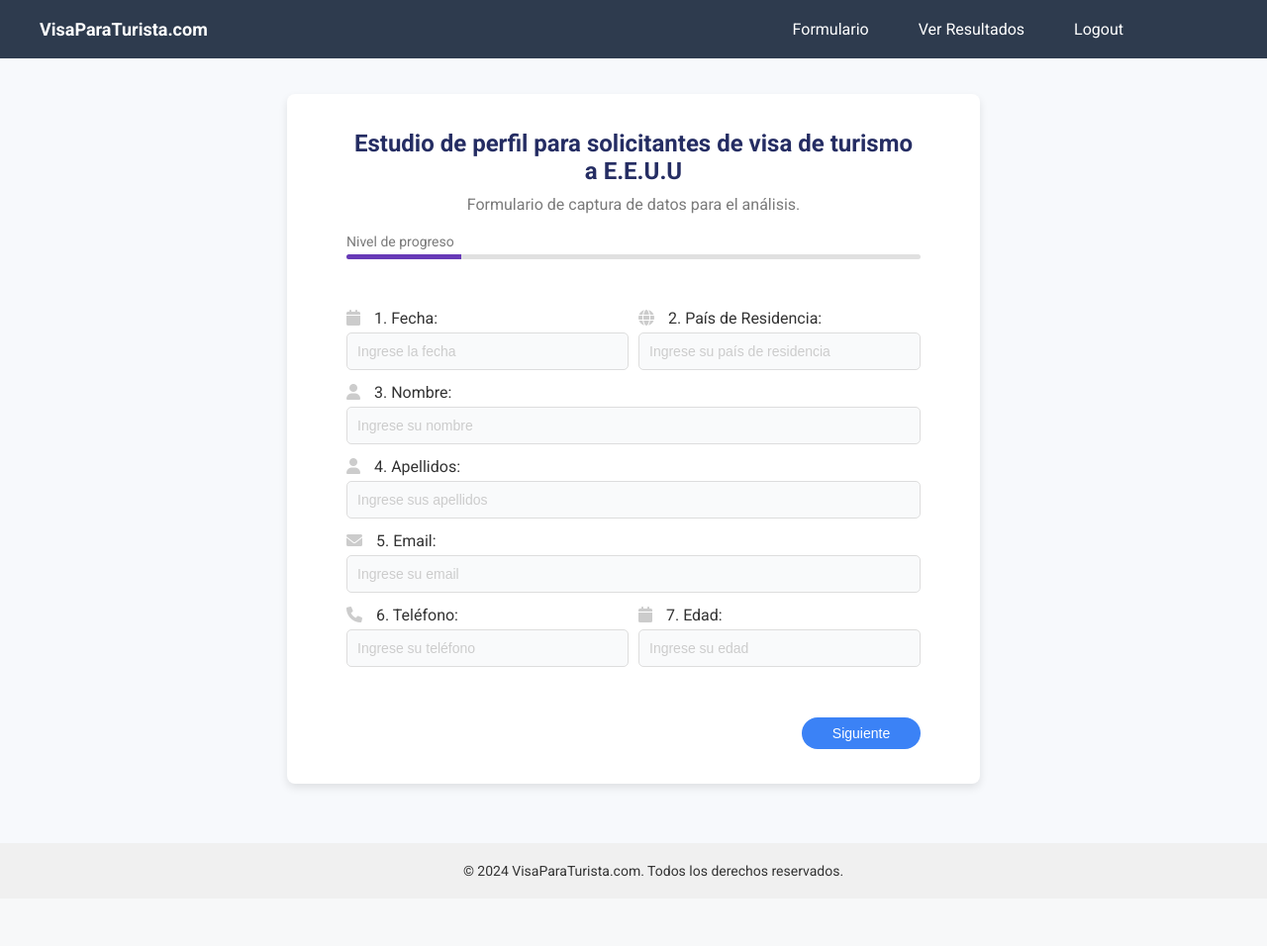
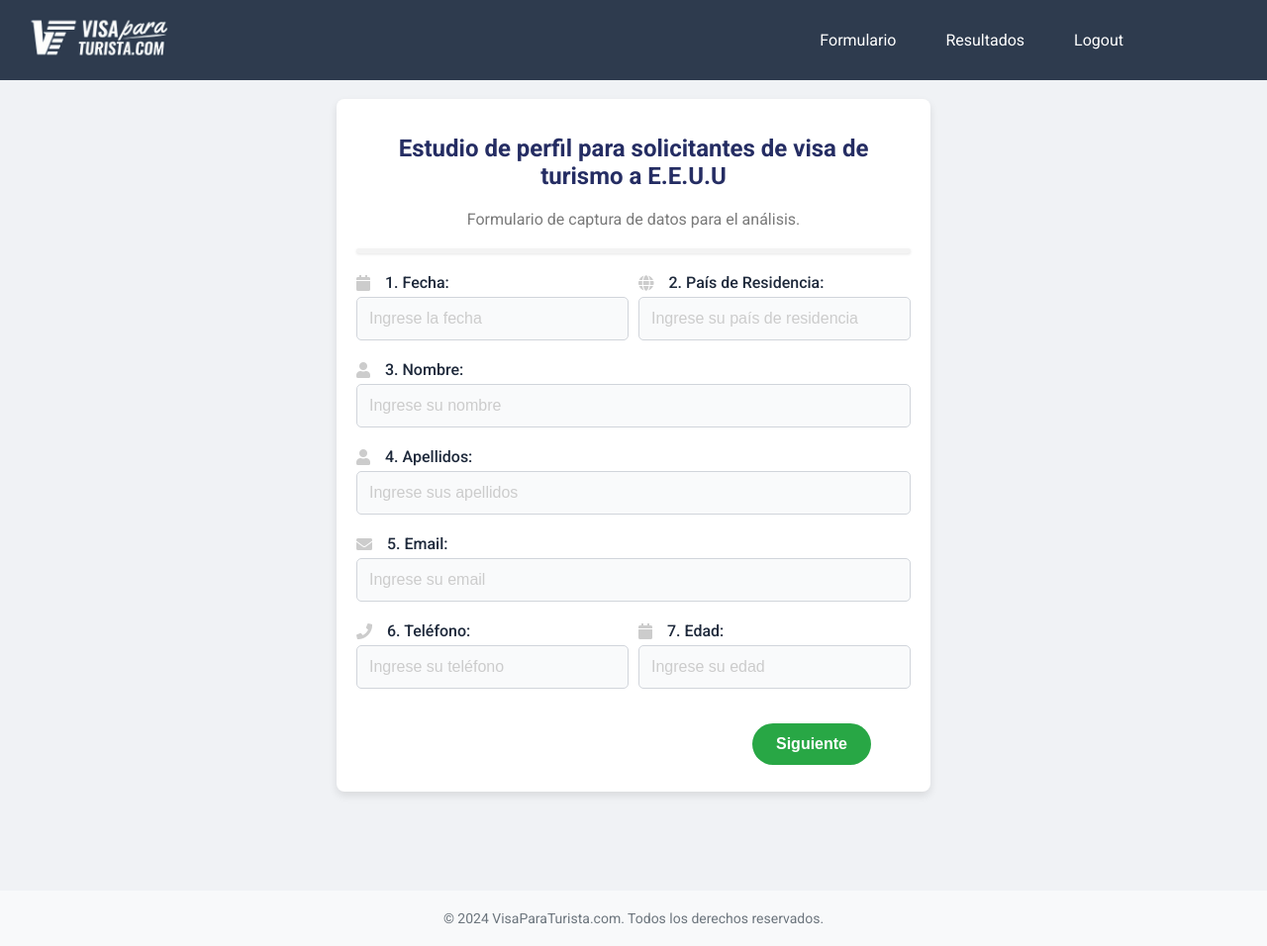
Before and after one commit to LizethVictoria20/visaparaturistas, a Flask app: page /form in a window 1280 px wide. Shown: the whole page at 99% size. Before the commit the page ends 886 px from the top, so only its background shows below. Run offline with Flask 3, Linux system fonts and the light colour scheme; a user stored in the database is signed in; some libraries are stand-ins or nearby versions.

Commit message:
✨ Cambiando estilos y generando layout

```diff
--- a/static/estilos.css
+++ b/static/estilos.css
@@ -634,53 +634,6 @@
     font-size: 14px;
 }
 
-/* Estilos para la barra superior y el menú */
-.topbar {
-    display: flex;
-    justify-content: space-between;
-    align-items: center;
-    background-color: #2e3b4e;
-    color: #fff;
-    padding: 10px 20px;
-    position: fixed;
-    width: 100%;
-    top: 0;
-    z-index: 1000;
-}
-
-.topbar .logo {
-    font-size: 18px;
-    font-weight: bold;
-    margin-left: 20px;
-}
-
-.topbar-menu {
-    display: flex;
-    align-items: center;
-    margin-right: 20px; /* Aquí puedes ajustar la distancia a la margen derecha */
-}
-
-/* Añadir esta clase para ajustar la distancia a la margen derecha */
-.menu-adjustable {
-    margin-right: 140px; /* Ajusta este valor según tus necesidades */
-}
-
-.topbar-menu a {
-    color: #fff;
-    margin: 0 10px;
-    text-decoration: none;
-    padding: 10px 15px;
-    border-radius: 5px;
-    transition: background-color 0.3s ease;
-}
-
-.topbar-menu a:hover {
-    background-color: #3b82f6;
-}
-
-.topbar-menu a.active {
-    font-weight: bold;
-}
 
 /* Eliminar sombreado en los checkboxes */
 input[type="checkbox"]:focus {
@@ -815,18 +768,18 @@
     border-radius: 5px;
     overflow: hidden;
     margin: 20px 0;
-    height: 10px; /* Puedes ajustar la altura según tu preferencia */
+    height: 5px; /* Puedes ajustar la altura según tu preferencia */
     box-shadow: 0 1px 3px rgba(0, 0, 0, 0.1);
     position: relative;
     width: 100%;
 }
 
-.progress-bar {
+/* .progress-bar {
     height: 100%;
     background-color: #007bff;
     width: 0%;
     transition: width 0.4s ease;
-}
+} */
 
 .progress-label {
     position: absolute;
--- a/templates/base.html
+++ b/templates/base.html
@@ -9,30 +9,44 @@
 </head>
 <body>
     <nav class="navbar">
-        <div class="menu">
-            <a href="/" class="menu-link">Formulario</a>
-            <a href="/results" class="menu-link">Ver Resultados</a>
+      <div class="topbar">
+
+        <a href="/"> <img src="../static/images/navbar.png" alt="Logo visa par turistas" class="logo-topbar"></a>
+         <div class="topbar-menu menu-adjustable">
+             <a href="/" class="{% if request.path == '/' %}active{% endif %}">Formulario</a>
+             <a href="/results" class="{% if request.path == '/results' %}active{% endif %}">Resultados</a>
              {% if current_user.is_authenticated %}
-                <a href="{{ url_for('logout') }}" class="menu-link"><i class="fas fa-sign-out-alt"></i> Logout</a>
+                 <a href="{{ url_for('logout') }}" class="{% if request.path == url_for('logout') %}active{% endif %}">Logout</a>
              {% else %}
-                <a href="{{ url_for('login') }}" class="menu-link"><i class="fas fa-sign-in-alt"></i> Login</a>
+                 <a href="{{ url_for('login') }}" class="{% if request.path == url_for('login') %}active{% endif %}">Login</a>
              {% endif %}
-        </div>
-    </nav>
-    <div class="container">
              {% with messages = get_flashed_messages(with_categories=true) %}
              {% if messages %}
                  <ul class="flashes">
                      {% for category, message in messages %}
-              <li class="{{ category }}">{{ message }}</li>
+                         <li class="flash {{ category }}">{{ message }}</li>
                      {% endfor %}
                  </ul>
              {% endif %}
              {% endwith %}
+         </div>
+     </div>
+    </nav>
 
+    <!-- Bloque para el contenido específico de cada vista -->
+    <div>
       {% block content %}
         {% endblock %}
     </div>
+    <div>
+      {% block form %}
+      {% endblock %}
+    </div>
+    <footer>
+      {% block footer %}
+      <!-- Contenido del pie de página -->
+      {% endblock %}
+    </footer>
     <script src="{{ url_for('static', filename='scripts.js') }}"></script>
 </body>
 </html>
--- a/templates/form.html
+++ b/templates/form.html
@@ -45,10 +45,8 @@
             z-index: 1000;
         }
 
-        .topbar .logo {
-            font-size: 18px;
-            font-weight: bold;
-            margin-left: 20px;
+        .logo-topbar {
+          width: 10rem;
         }
 
         .topbar-menu {
@@ -76,15 +74,15 @@
 
         /* Contenedor principal */
         .container {
-            max-width: var(--container-width);
+            max-width: 700px;
             background: white;
             border-radius: 8px;
             box-shadow: 0 4px 8px rgba(0, 0, 0, 0.1);
-            padding: 20px var(--container-padding-sides);
+            padding: 60px;
             margin: var(--container-margin-top) auto var(--container-margin-bottom) auto;
             box-sizing: border-box;
             overflow: hidden;
-            min-height: var(--container-height);
+            height: 700px;;
             position: relative;
         }
 
@@ -108,15 +106,9 @@
             margin-bottom: var(--progress-form-spacing);
         }
 
-        .progress-label {
-            text-align: left;
-            color: #7a7a7a;
-            font-size: 14px;
-            margin-bottom: 5px;
-        }
 
         .progress-bar {
-            background-color: #e0e0e0;
+            background-color: #673ab7;
             border-radius: 5px;
             height: 5px;
             overflow: hidden;
@@ -215,6 +207,8 @@
             cursor: pointer;
             font-size: 14px;
             transition: background-color 0.3s, box-shadow 0.3s;
+            position: relative;
+            top: 8px;
         }
 
         .submit-button-prev, .submit-button-next {
@@ -391,42 +385,25 @@
         }
     </style>
 
-    <div class="topbar">
-        <div class="logo">VisaParaTurista.com</div>
-        <div class="topbar-menu menu-adjustable">
-            <a href="/" class="{% if request.path == '/' %}active{% endif %}">Formulario</a>
-            <a href="/results" class="{% if request.path == '/results' %}active{% endif %}">Ver Resultados</a>
-            {% if current_user.is_authenticated %}
-                <a href="{{ url_for('logout') }}" class="{% if request.path == url_for('logout') %}active{% endif %}">Logout</a>
-            {% else %}
-                <a href="{{ url_for('login') }}" class="{% if request.path == url_for('login') %}active{% endif %}">Login</a>
-            {% endif %}
-            {% with messages = get_flashed_messages(with_categories=true) %}
-            {% if messages %}
-                <ul class="flashes">
-                    {% for category, message in messages %}
-                        <li class="flash {{ category }}">{{ message }}</li>
-                    {% endfor %}
-                </ul>
-            {% endif %}
-            {% endwith %}
-        </div>
-    </div>
+  {% extends "base.html" %}
+  <!-- Contenedor principal -->
+  <div>
+    {% block content %}
 
-    <!-- Contenedor principal -->
       <div class="container">
+
           <h1>Estudio de perfil para solicitantes de visa de turismo a E.E.U.U</h1>
           <div class="subtitle">Formulario de captura de datos para el análisis.</div>
 
           <!-- Contenedor de progreso -->
           <div class="progress-container">
-            <div class="progress-label">Nivel de progreso</div>
               <div class="progress-bar" id="progress-bar">
                   <div class="progress"></div>
               </div>
           </div>
 
           <!-- Formulario -->
+
           <form id="cuestionario-form" action="/" method="post" autocomplete="off" novalidate>
             <!-- Primera Sección -->
               <div class="form-section active">
@@ -743,14 +720,20 @@
                   <button type="submit" id="submit-btn" class="submit-button submit-button-submit" style="display: none;">Enviar</button>
               </div>
           </form>
+
+      </div>
+      {% endblock %}
+
   </div>
 
+    {% block footer %}
       <!-- Pie de página -->
       <footer class="footer-simple">
           <div class="footer-content">
               &copy; 2024 VisaParaTurista.com. Todos los derechos reservados.
           </div>
       </footer>
+    {% endblock %}
 
     <!-- Overlay de procesamiento -->
     <div class="processing-overlay" id="processing-overlay">
```
Also changed, not shown: static/images/navbar.png (added). Lines whose indentation alone changed are shown as unchanged.
